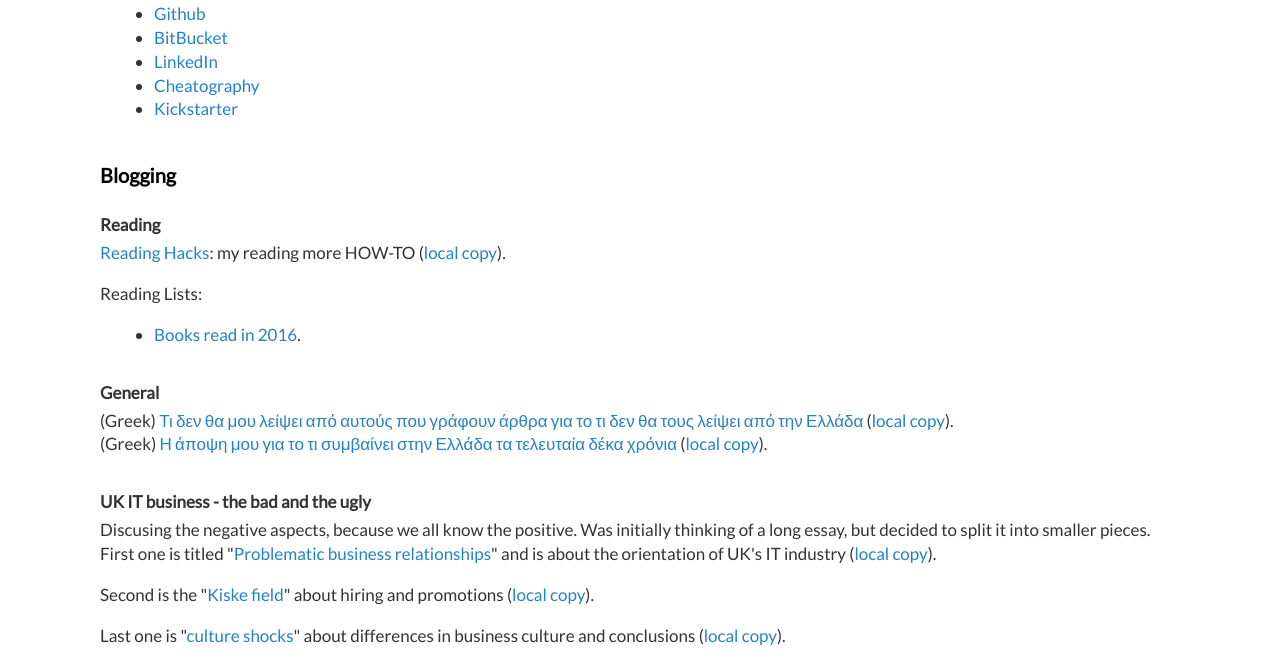
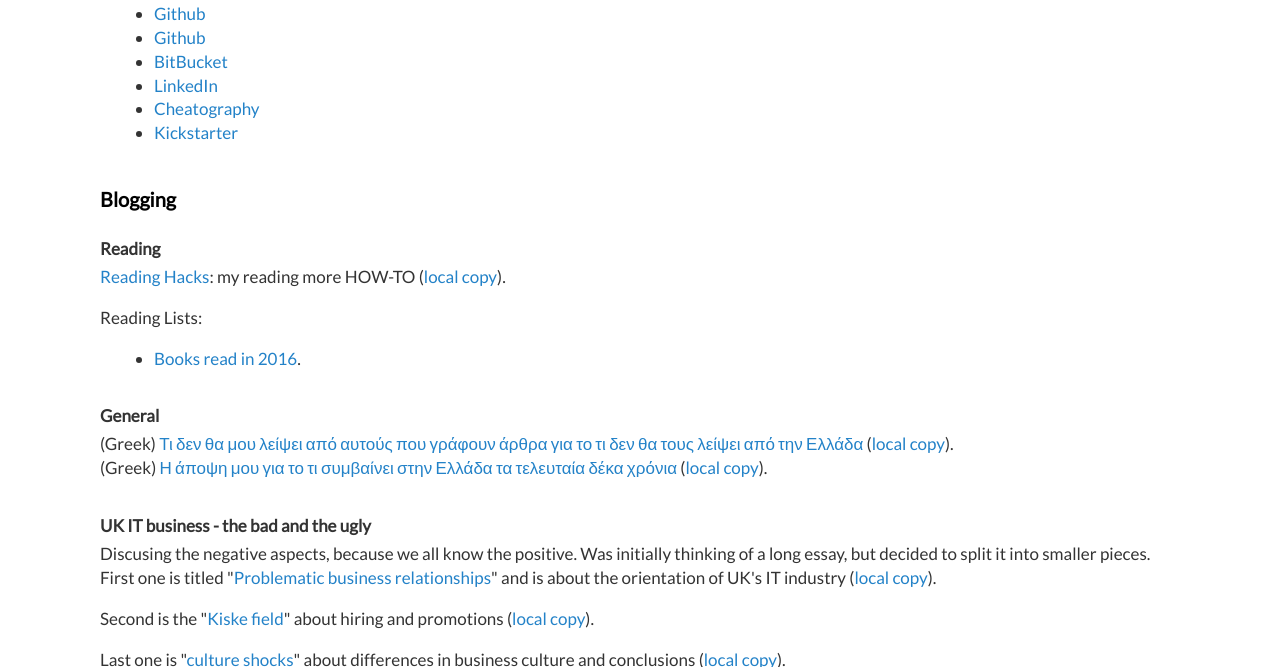
Before and after one commit to dimitrismistriotis/dimitrismistriotis.github.io, a Jekyll site: the page built from index.html, in a window 1280 px wide and 900 px high, scrolled down 481 px, cut to the strip 233-900 px from the top of the window. Built offline with Jekyll 4.4.1, drawn with Linux system fonts in a browser that asks for light colours; the list of posts is cut into pages by our own code.

Commit message:
Gitlab profile and profiles clean up

```diff
--- a/index.html
+++ b/index.html
@@ -34,10 +34,11 @@
     <ul>
         <li>Stack Exchange: <a href="http://stackexchange.com/users/2bb7f437e24a4c13a3b4d6a8684303f0"><br />
             <img title="profile for dimitris mistriotis on Stack Exchange, a network of free, community-driven Q&amp;A sites" src="http://stackexchange.com/users/flair/2bb7f437e24a4c13a3b4d6a8684303f0.png" alt="profile for dimitris mistriotis on Stack Exchange, a network of free, community-driven Q&amp;A sites" width="208" height="58" /></a></li>
-        <li><a title="dimitris mistriotis github" href="https://github.com/dimitrismistriotis" target="_blank">Github</a>
-        <li><a title="dimitris mistriotis bitbucket" href="https://bitbucket.org/dmistriotis/" target="_blank">BitBucket</a></li>
+        <li><a title="Dimitrios Mistriotis Github" href="https://github.com/dimitrismistriotis" target="_blank">Github</a>
+        <li><a title="Dimitrios Mistriotis Gitlab" href="https://gitlab.com/u/dimitrios" target="_blank">Github</a>
+        <li><a title="Dimitrios Mistriotis Bitbucket" href="https://bitbucket.org/dmistriotis/" target="_blank">BitBucket</a></li>
         <li><a href="http://uk.linkedin.com/pub/dimitris-mistriotis/9/18b/9aa">LinkedIn</a></li>
-        <li><a title="dimitrios at cheatography" href="http://www.cheatography.com/dimitrios/" target="_blank">Cheatography</a></li>
+        <li><a title="Dimitrios at Cheatography" href="http://www.cheatography.com/dimitrios/" target="_blank">Cheatography</a></li>
         <li><a title="Kickstarter URL" href="http://www.kickstarter.com/profile/besieger" target="_blank">Kickstarter</a></li>
     </ul>
 
```
